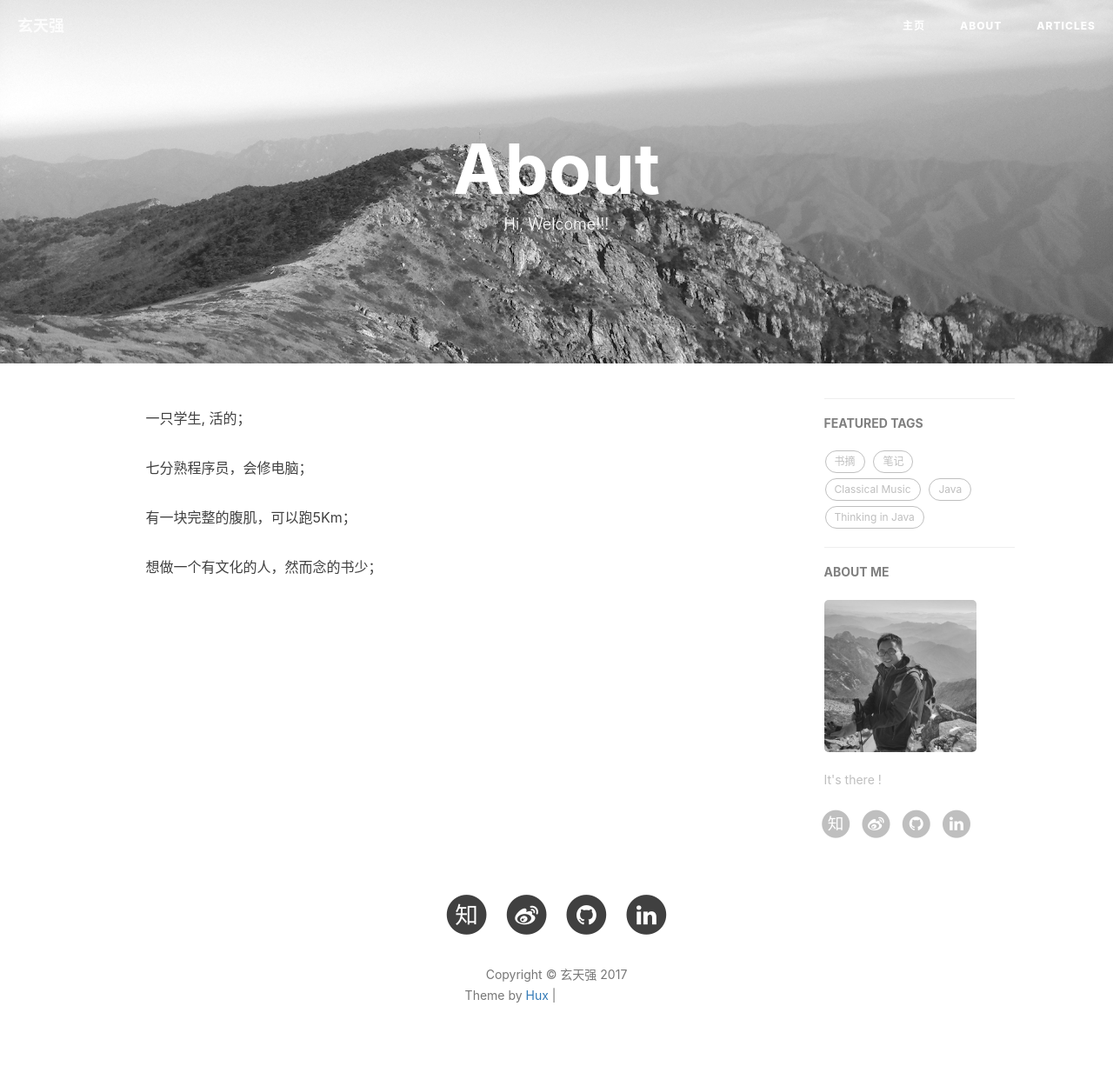
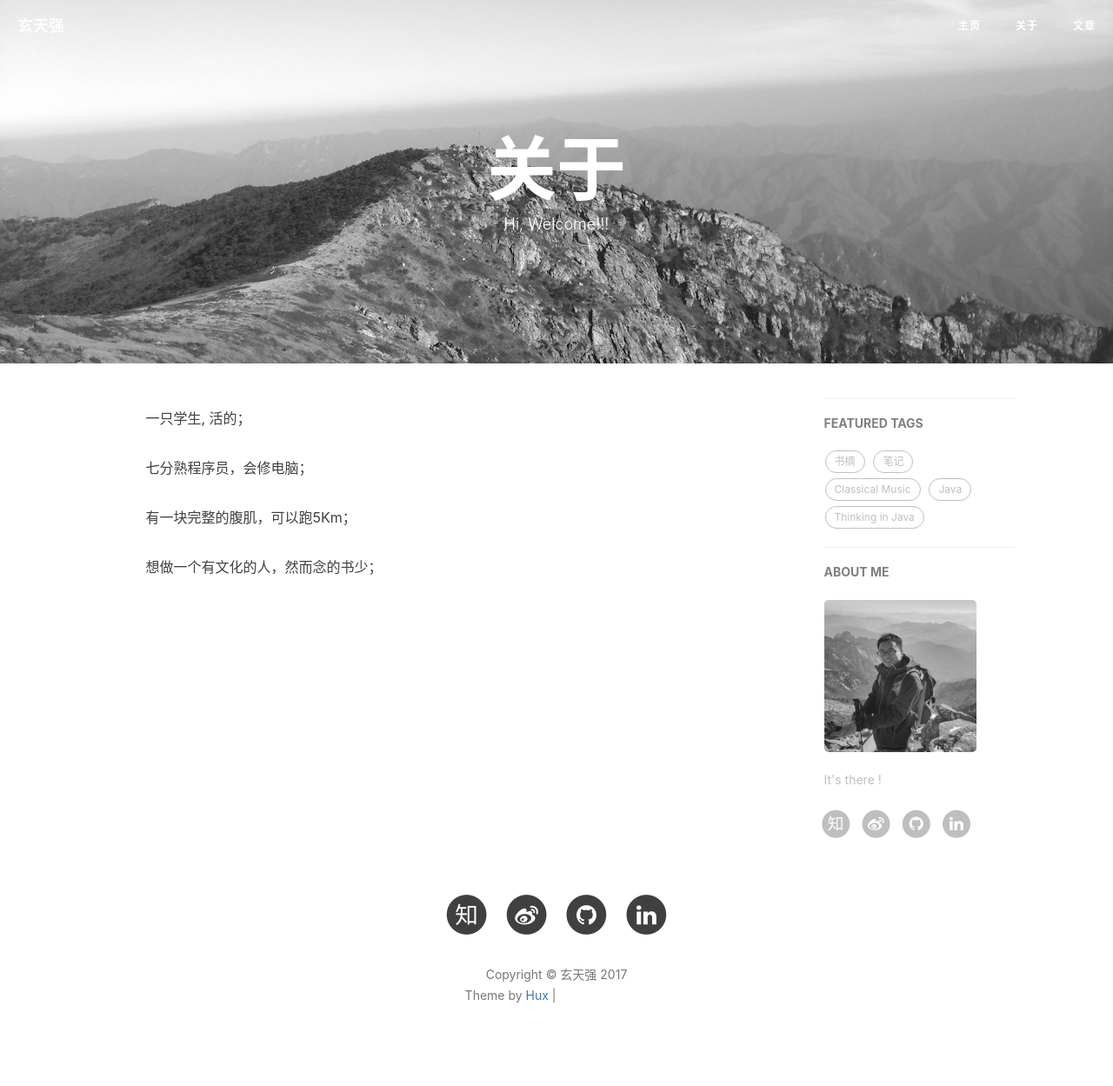
Before and after one commit to sophon250/sophon250.github.io, a Jekyll site: the page built from 关于.html, in a window 1280 px wide. Shown: the whole page at 87% size. Built offline with Jekyll 4.4.1, drawn with Linux system fonts in a browser that asks for light colours; nearby versions of some CDN libraries; comment, search, counter and statistics services are not loaded; grey boxes are pictures that could not be loaded.

Commit message:
continue fix something

```diff
--- a/关于.html
+++ b/关于.html
@@ -1,6 +1,6 @@
 ---
 layout: page
-title: "About"
+title: "关于"
 description: "Hi, Welcome!!!"
 header-img: "img/about-bg.jpg"
 ---
--- a/文章.html
+++ b/文章.html
@@ -1,5 +1,5 @@
 ---
-title: "Articles"
+title: "文章"
 layout: default
 description: Good Good Study, Day Day Up
 header-img: "img/tag-bg-xtq.jpg"
```
